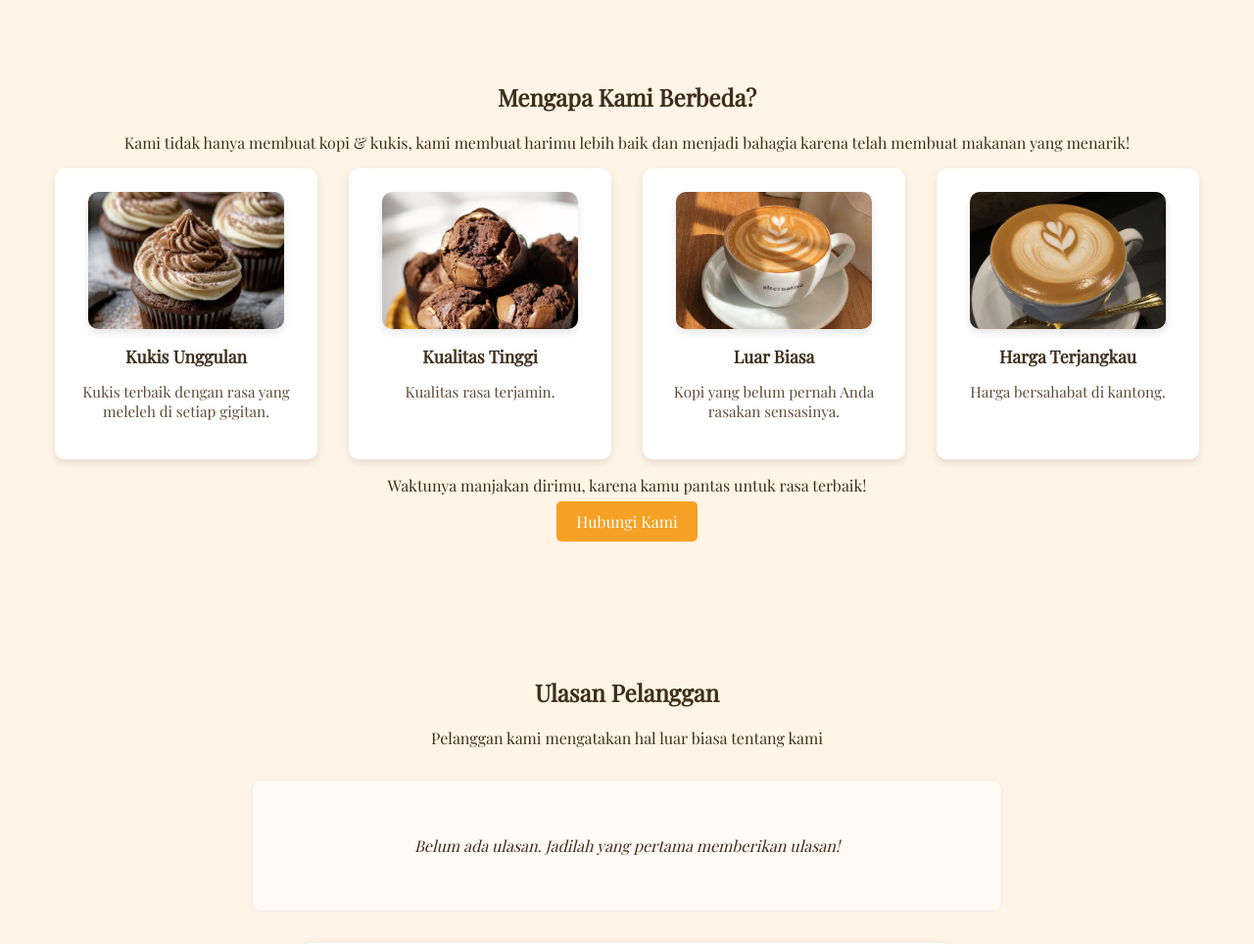
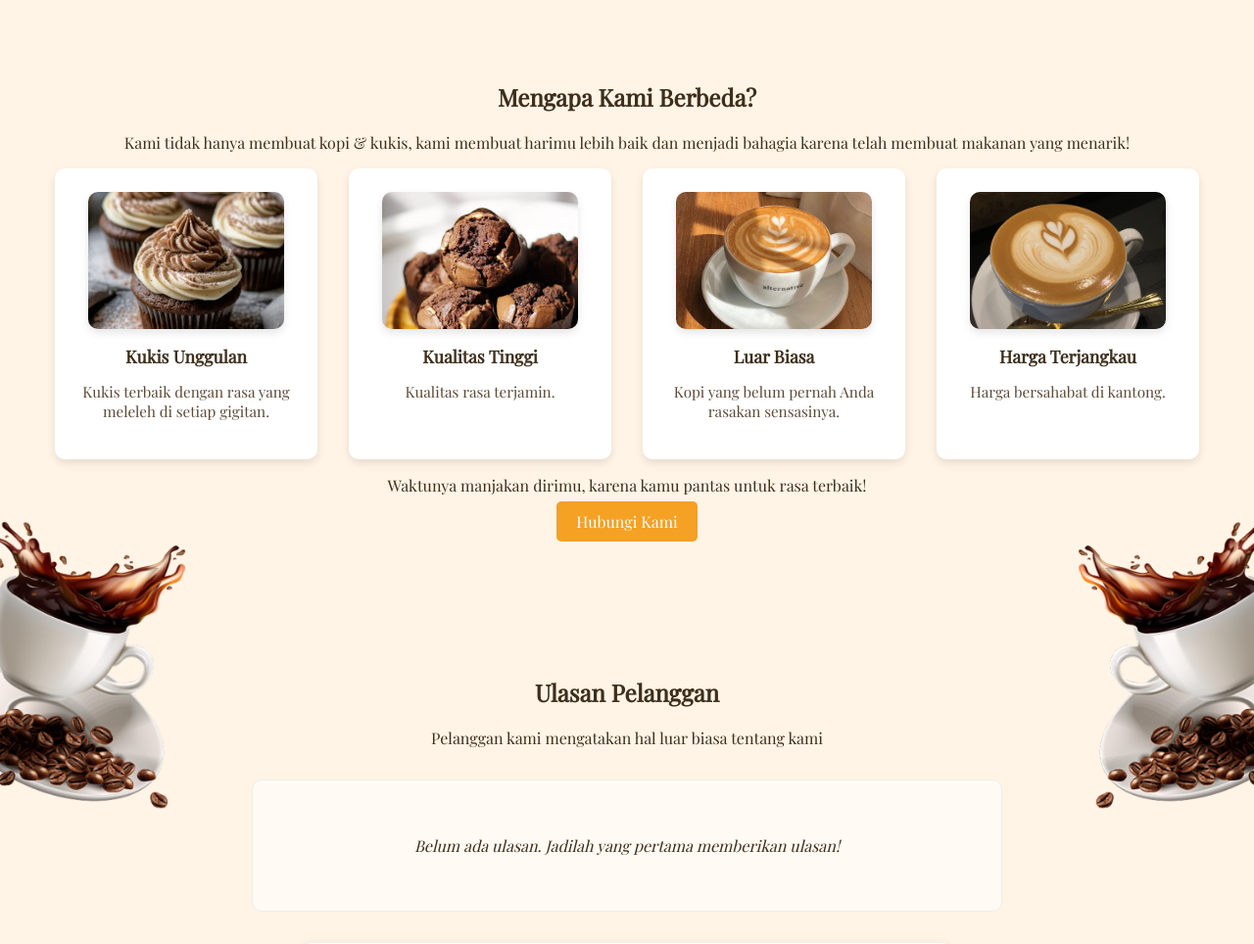
Before and after one commit to Fuentes771/PemogramanWebKelCASS, a PHP site: page /PemogramanWebKelCASS/aboutus.php in a window 1280 px wide. Shown: the part 673-1637 px from the top of the page at 98% size. Run offline with PHP 8.4, Linux system fonts and the light colour scheme; data that the repository does not hold is empty; some web fonts are replaced.

Commit message:
push terkahir pada saat hari h uas

```diff
--- a/aboutus.php
+++ b/aboutus.php
@@ -96,6 +96,10 @@
     <a href="ContactUs.php" class="btn">Hubungi Kami</a>
 </section>
 
+ <!-- Cangkir kopi kiri dan kanan -->
+  <img src="img/Coffee_Left.png" class="coffee-cup left" alt="Cangkir Kopi Kiri" />
+  <img src="img/Coffee_Right.png" class="coffee-cup right" alt="Cangkir Kopi Kanan" />
+
 <section class="testimonial">
     <h2>Ulasan Pelanggan</h2>
     <p class="subtitle">Pelanggan kami mengatakan hal luar biasa tentang kami</p>
--- a/css/aboutus.css
+++ b/css/aboutus.css
@@ -5,6 +5,25 @@ body {
     font-family: 'Playfair Display', sans-serif;
     background-color: #fffaf3;
     color: #3e2f1c;
+}
+
+/* Coffee Cup Decorations */
+.coffee-cup {
+  position: absolute;
+  height: 300px;
+  z-index: 10;  /* naikkan dari -1 jadi 10 supaya di atas */
+}
+
+.coffee-cup.left {
+  left: 0;
+  top: 1100px;
+  margin-top: 100px;
+}
+
+.coffee-cup.right {
+  right: 0;
+  top: 1100px;
+  margin-top: 100px;
 }
 
 /* ================= HERO ================= */
--- a/css/cart.css
+++ b/css/cart.css
@@ -2,7 +2,7 @@ body {
     margin: 0;
     font-family: 'Segoe UI', sans-serif;
     background-color: #fffaf3;
-    color: #3e2f1c;
+    color: #3ecb6d;
 }
 
 header {
--- a/menu.php
+++ b/menu.php
@@ -43,6 +43,11 @@ foreach ($_SESSION['cart'] as $item) {
         <a href="ContactUs.php">Hubungi Kami</a>
     </nav>
 </header>
+
+ <!-- Cangkir kopi kiri dan kanan -->
+  <img src="img/Coffee_Left.png" class="coffee-cup left" alt="Cangkir Kopi Kiri" />
+  <img src="img/Coffee_Right.png" class="coffee-cup right" alt="Cangkir Kopi Kanan" />
+
 
 <header class="hero">
     <h1>Temukan kopi dan kudapan terbaik</h1>
--- a/php/checkout.php
+++ b/php/checkout.php
@@ -270,8 +270,8 @@ if ($_SERVER['REQUEST_METHOD'] === 'POST' && isset($_POST['complete_order'])) {
             <h3>Bank Transfer Information</h3>
             <div class="bank-details">
                 <p><strong>Bank Name:</strong> BNI (Bank Central Asia)</p>
-                <p><strong>Account Number:</strong> 1234567890</p>
-                <p><strong>Account Name:</strong> Kupi & Kuki</p>
+                <p><strong>Account Number:</strong> 1792018463</p>
+                <p><strong>Account Name:</strong> M Sulthon Alfarizky</p>
                 <p><strong>Amount to Transfer:</strong> Rp <?php echo number_format($final_total, 0, ',', '.'); ?></p>
             </div>
             <div class="payment-instructions" data-method="transfer">
```
Also changed, not shown: css/antrian.css (+22 -0 lines), css/menu.css (+19 -0 lines), php/antrian.php (+35 -1 lines), img/csan-qr-a.jpg (deleted), img/qris_kupi_kuki.jpg, 3 other files.
